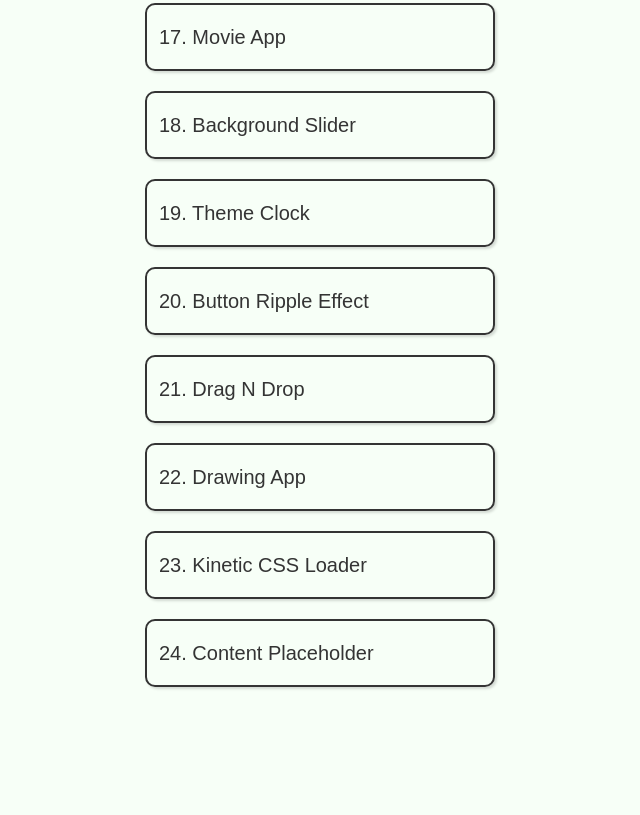
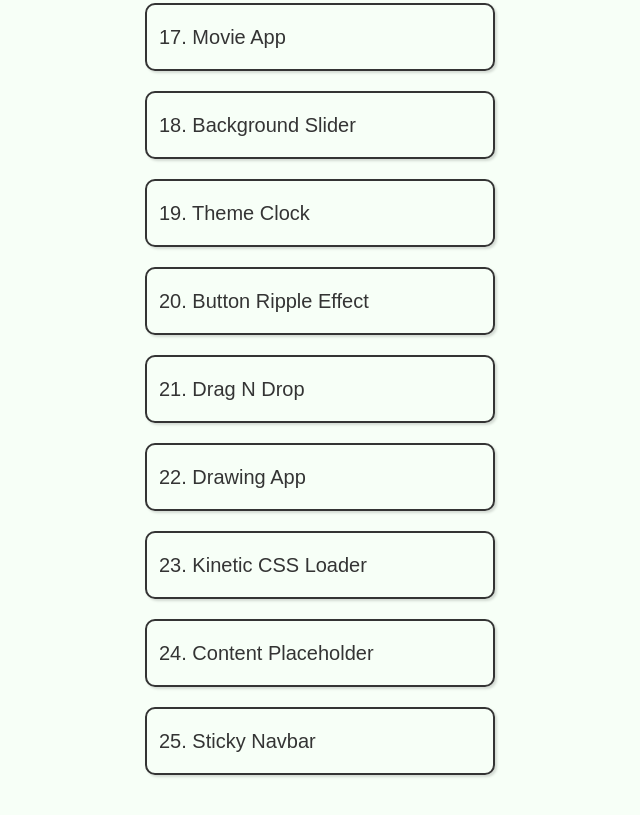
Before and after one commit to bitlify/50PD, a plain HTML site: page index.html in a window 1280 px wide. Shown: the part 1540-2355 px from the top of the page, without its empty margins (320-960 px from the left). Drawn offline with Linux system fonts and the light colour scheme; a web font is replaced by a local one.

Commit message:
Added 25 Sticky Navbar

```diff
--- a/index.html
+++ b/index.html
@@ -59,6 +59,7 @@
         <a class="link" href="https://bitlify.github.io/23KineticCSSLoader/" target="_blank">23. Kinetic CSS Loader</a>
         <a class="link" href="https://bitlify.github.io/24ContentPlaceholder/" target="_blank">24. Content
             Placeholder</a>
+        <a class="link" href="https://bitlify.github.io/25StickyNavbar/" target="_blank">25. Sticky Navbar</a>
     </div>
     </div>
     <script src="script.js"></script>
```
